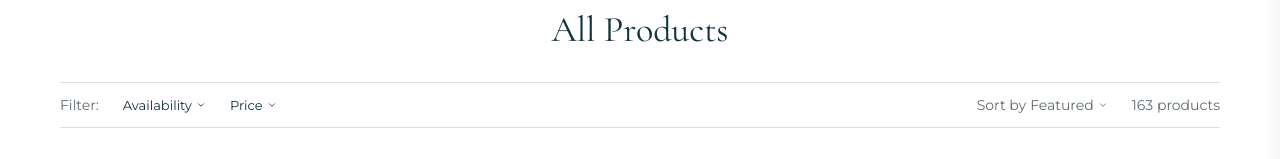
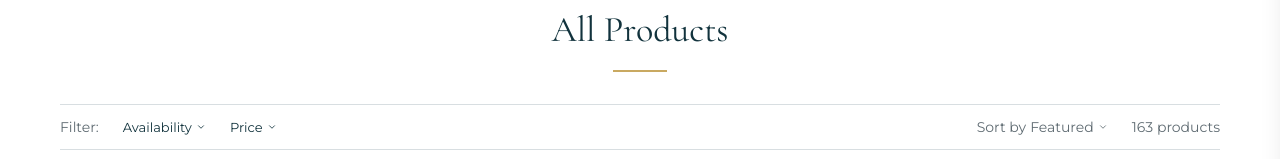
Before and after one commit to Zhovon/BIW-sfy-prototype, a Next.js app: page /collections/all in a window 1280 px wide. Shown: the part 157-316 px from the top of the page. Built offline with nearby package versions, Linux system fonts and the light colour scheme; no server answers.

Commit message:
Add signature gold hairline to collection page header for brand consistency

```diff
--- a/src/app/(store)/collections/[handle]/page.tsx
+++ b/src/app/(store)/collections/[handle]/page.tsx
@@ -83,7 +83,8 @@ export default async function CollectionPage({
 
   return (
     <div className="wrap py-12">
-      <h1 className="font-display text-4xl text-center mb-8">{data.title}</h1>
+      <h1 className="font-display text-4xl text-center">{data.title}</h1>
+      <hr className="rule-gold mx-auto mt-5 mb-8" />
       <FilterBar count={data.items.length} />
       <div className="grid grid-cols-2 md:grid-cols-4 gap-x-6 gap-y-10">
         {pageItems.map((p) => (
```
